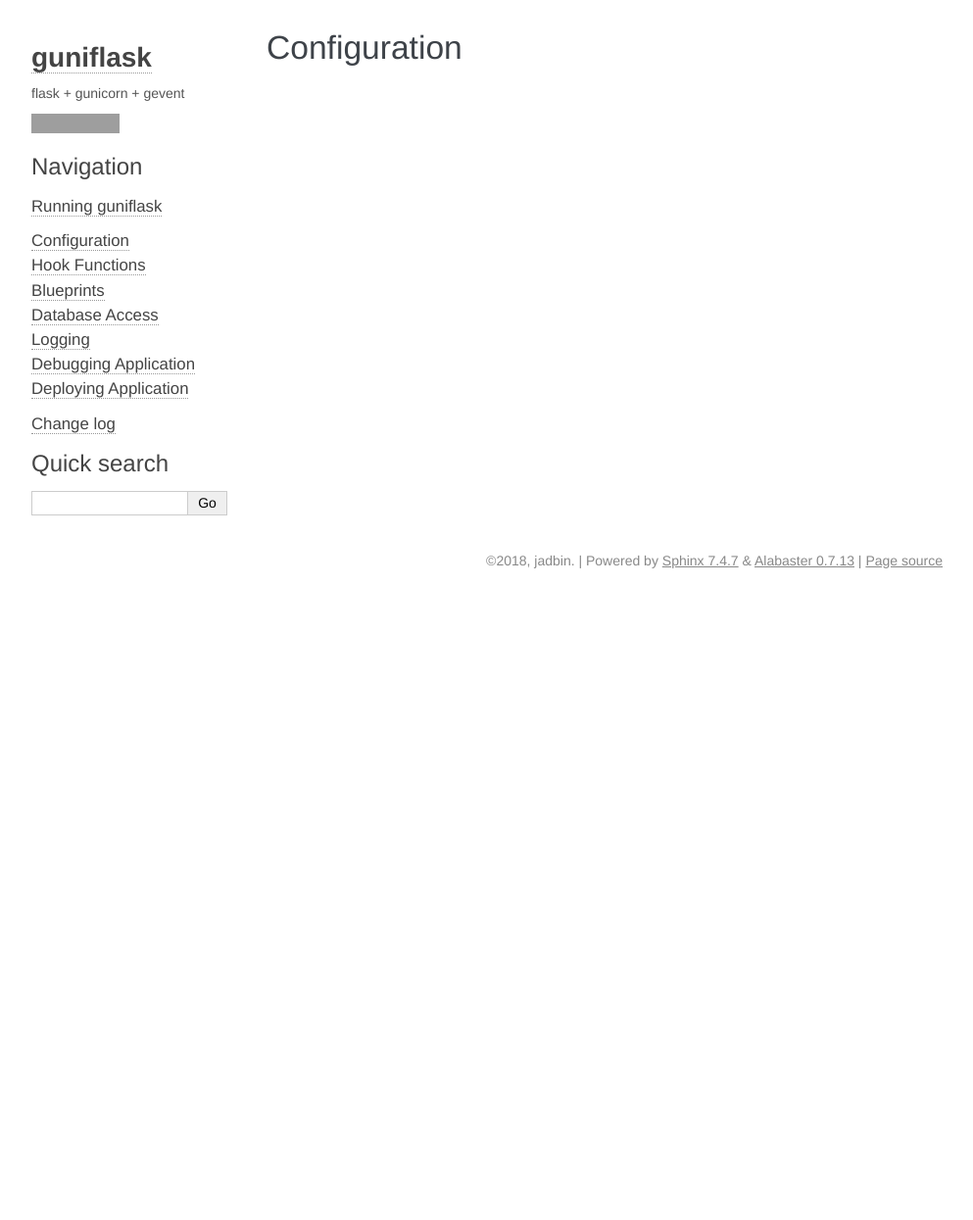
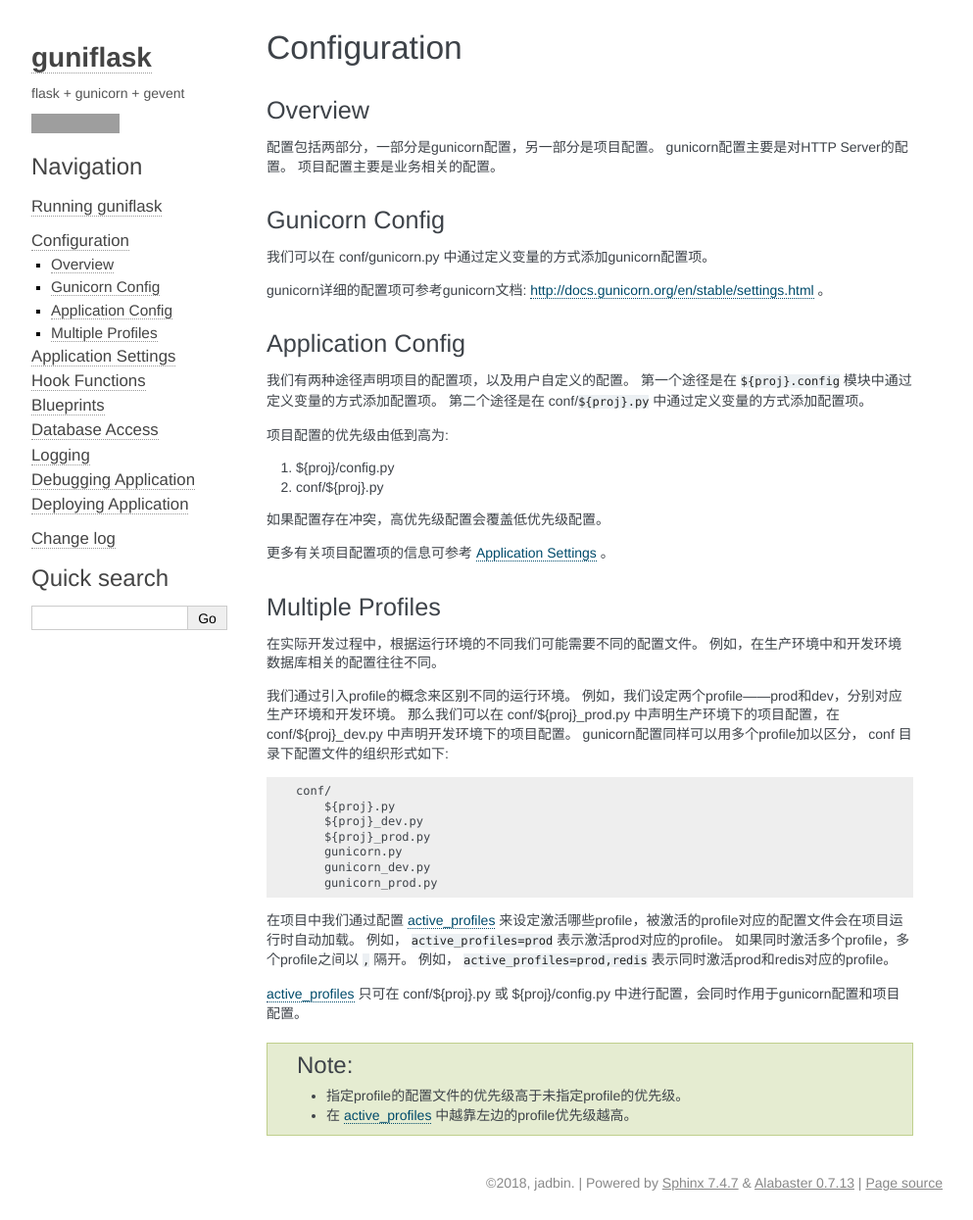
Before and after one commit to jadbin/guniflask, a Sphinx documentation site: the page built from docs/config.rst, in a window 1280 px wide. Shown: the whole page at 98% size, without its empty margins (148-1141 px from the left). Built offline with Sphinx 7.4.7, drawn with Linux system fonts in a browser that asks for light colours; before the commit the page ends 900 px from its top, so only the background shows below that; grey boxes are pictures that could not be loaded.

Commit message:
update docs

```diff
--- a/docs/config.rst
+++ b/docs/config.rst
@@ -2,3 +2,68 @@
 
 Configuration
 =============
+
+Overview
+--------
+
+配置包括两部分，一部分是gunicorn配置，另一部分是项目配置。
+gunicorn配置主要是对HTTP Server的配置。
+项目配置主要是业务相关的配置。
+
+Gunicorn Config
+---------------
+
+我们可以在 conf/gunicorn.py 中通过定义变量的方式添加gunicorn配置项。
+
+gunicorn详细的配置项可参考gunicorn文档: http://docs.gunicorn.org/en/stable/settings.html 。
+
+Application Config
+------------------
+
+我们有两种途径声明项目的配置项，以及用户自定义的配置。
+第一个途径是在 ``${proj}.config`` 模块中通过定义变量的方式添加配置项。
+第二个途径是在 conf/``${proj}.py`` 中通过定义变量的方式添加配置项。
+
+项目配置的优先级由低到高为:
+
+1. ${proj}/config.py
+#. conf/${proj}.py
+
+如果配置存在冲突，高优先级配置会覆盖低优先级配置。
+
+更多有关项目配置项的信息可参考 :ref:`settings` 。
+
+.. _profile:
+
+Multiple Profiles
+-----------------
+
+在实际开发过程中，根据运行环境的不同我们可能需要不同的配置文件。
+例如，在生产环境中和开发环境数据库相关的配置往往不同。
+
+我们通过引入profile的概念来区别不同的运行环境。
+例如，我们设定两个profile——prod和dev，分别对应生产环境和开发环境。
+那么我们可以在 conf/${proj}_prod.py 中声明生产环境下的项目配置，在 conf/${proj}_dev.py 中声明开发环境下的项目配置。
+gunicorn配置同样可以用多个profile加以区分， conf 目录下配置文件的组织形式如下:
+
+.. code-block:: text
+
+    conf/
+        ${proj}.py
+        ${proj}_dev.py
+        ${proj}_prod.py
+        gunicorn.py
+        gunicorn_dev.py
+        gunicorn_prod.py
+
+在项目中我们通过配置 :ref:`active_profiles` 来设定激活哪些profile，被激活的profile对应的配置文件会在项目运行时自动加载。
+例如， ``active_profiles=prod`` 表示激活prod对应的profile。
+如果同时激活多个profile，多个profile之间以 ``,`` 隔开。
+例如， ``active_profiles=prod,redis`` 表示同时激活prod和redis对应的profile。
+
+:ref:`active_profiles` 只可在 conf/${proj}.py 或 ${proj}/config.py 中进行配置，会同时作用于gunicorn配置和项目配置。
+
+.. note::
+
+    - 指定profile的配置文件的优先级高于未指定profile的优先级。
+    - 在 :ref:`active_profiles` 中越靠左边的profile优先级越高。
--- a/docs/database.rst
+++ b/docs/database.rst
@@ -20,7 +20,7 @@ Declaring Models
 
 .. code-block:: python
 
-    from ${proj}.db import db
+    from proj.db import db
 
     class Foo(db.Model):
         __tablename__ = 'foo'
--- a/docs/debug.rst
+++ b/docs/debug.rst
@@ -16,9 +16,9 @@ Debug Mode
 
 .. code-block:: bash
 
-    export ${PROJ}_DEBUG = 1
+    export GUNIFLASK_APP_DEBUG = 1
 
-用户在代码中可以根据是否设置了 ``${PROJ}_DEBUG`` 环境变量来确定项目是否以debug模式启动。
+用户在代码中可以根据是否设置了 ``GUNIFLASK_APP_DEBUG`` 环境变量来确定项目是否以debug模式启动。
 
 Debug Settings
 --------------
--- a/docs/deploy.rst
+++ b/docs/deploy.rst
@@ -3,8 +3,8 @@
 Deploying Application
 =====================
 
-Active Profile
---------------
+Active Profiles
+---------------
 
 如果采用多profile的形式管理配置文件，请确保在启动项目前已正确配置 ``active_profiles`` 。
 
--- a/docs/index.rst
+++ b/docs/index.rst
@@ -30,6 +30,7 @@ Table of Contents
     :maxdepth: 2
 
     config
+    settings
     hook
     blueprints
     database
--- a/docs/run.rst
+++ b/docs/run.rst
@@ -6,7 +6,7 @@ Running guniflask
 guniflask用于自动化构建基于flask + gunicorn + gevent的服务端的基础代码。
 
 .. note::
-    - 为了便于描述，在后续文档中我们用 ``${home}`` 表示项目所在的根目录， ``${proj}`` 表示项目的名称， ``${PROJ}`` 表示项目名称的uppercase形式。
+    - 为了便于描述，在后续文档中我们用 ``${home}`` 表示项目所在的根目录， ``${proj}`` 表示项目的名称。
     - 如果没有特殊声明，默认后续文档中执行命令的过程都是在项目根目录下完成的。
 
 在项目根目录下运行guniflask的:
```
Also changed, not shown: docs/settings.rst (added, +48 -0 lines).
